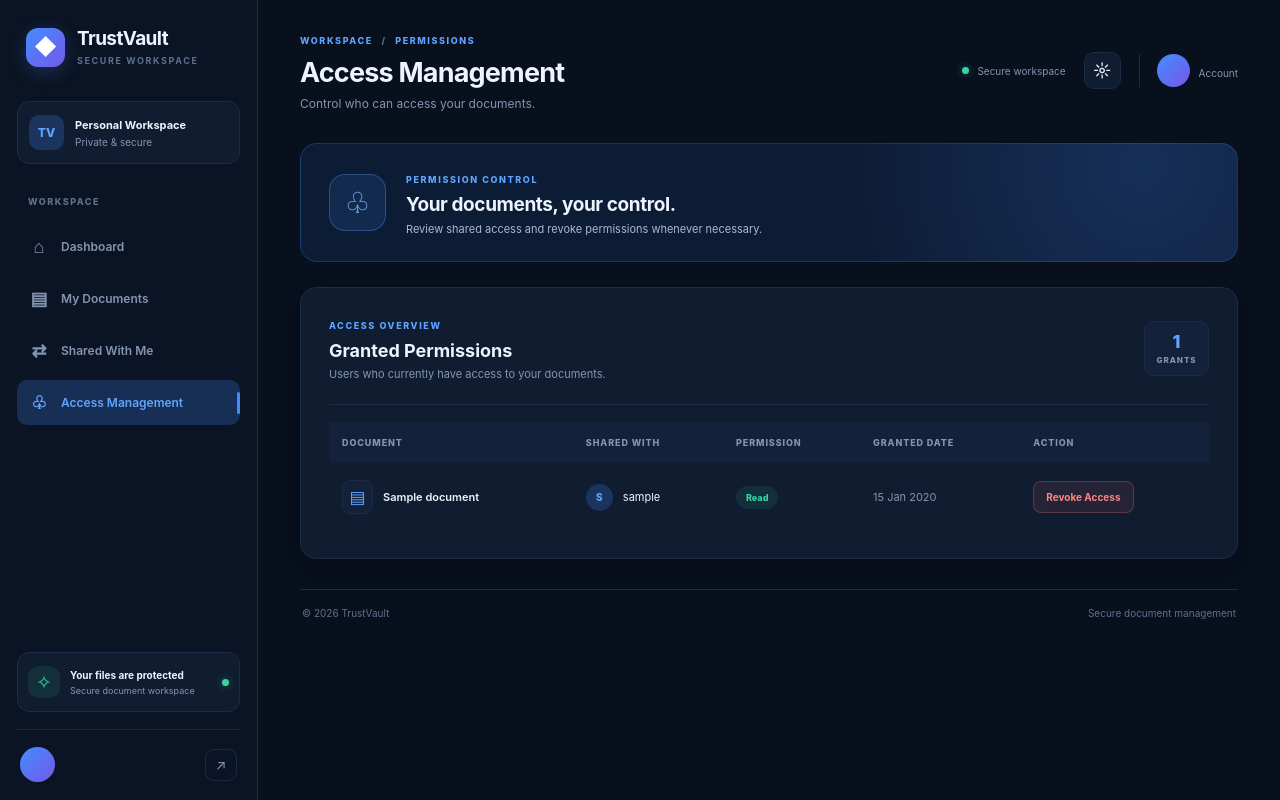
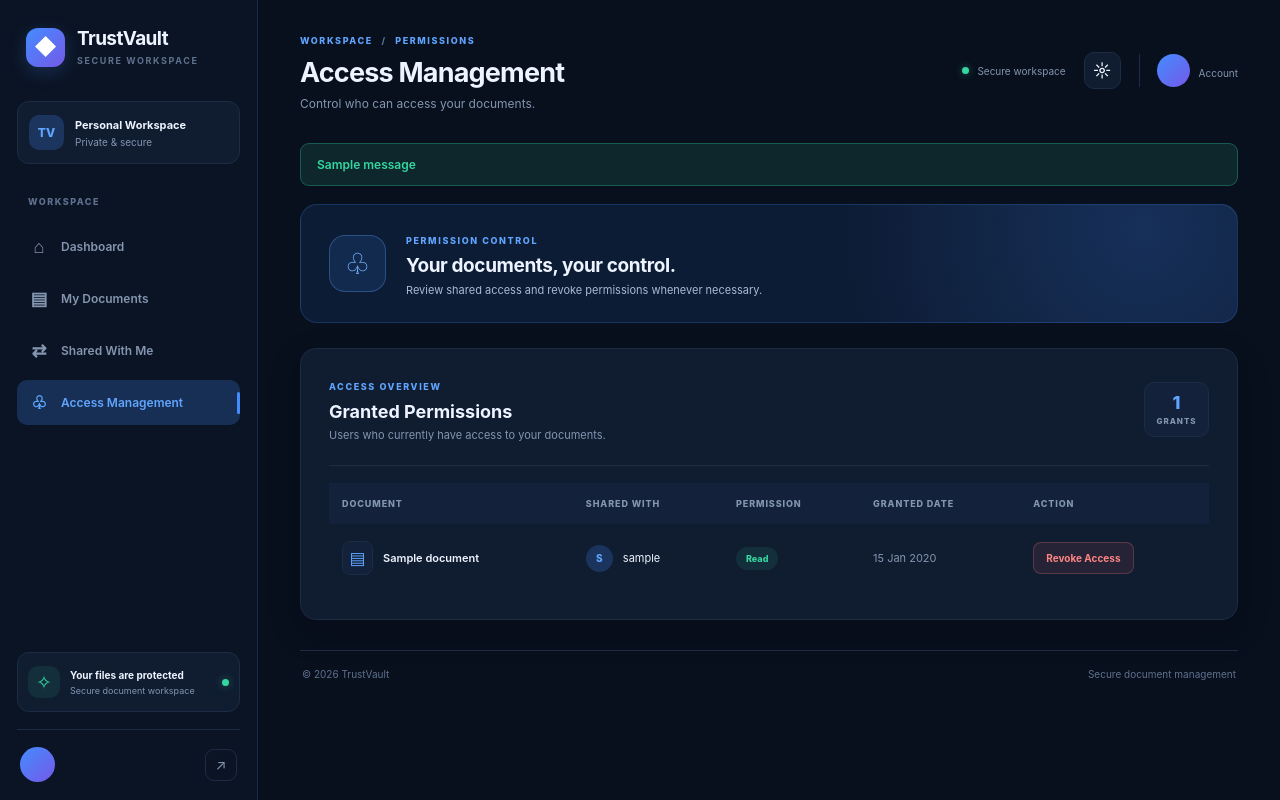
Before and after one commit to shaikruksana1328/TrustVault, a Django app: template documents/templates/documents/access_management.html in a window 1280 px wide. Run offline with Django 5.2, Linux system fonts and the light colour scheme; the template is opened without the code that fills it: values that come from a table or form of the project are taken from there, others are empty; tables that the repository leaves empty hold one stand-in row (values such as "Sample post"); one stand-in notice (Sample message) is shown.

Commit message:
Display permission revocation message in access management

```diff
--- a/documents/static/documents/access_management.css
+++ b/documents/static/documents/access_management.css
@@ -403,6 +403,28 @@ button {
 .top-user-copy span {
     color: var(--muted);
     font-size: 10px;
+}
+
+/* Success and error messages */
+
+.messages {
+    padding: 13px 16px;
+    margin-bottom: 18px;
+    border-radius: 9px;
+    font-size: 12px;
+    font-weight: 600;
+}
+
+.messages.success {
+    background: rgba(53, 214, 160, .12);
+    border: 1px solid rgba(53, 214, 160, .3);
+    color: #35d6a0;
+}
+
+.messages.error {
+    background: rgba(255, 115, 115, .12);
+    border: 1px solid rgba(255, 115, 115, .3);
+    color: #ff8585;
 }
 
 /* Hero */
--- a/documents/templates/documents/access_management.html
+++ b/documents/templates/documents/access_management.html
@@ -107,6 +107,13 @@
                 </div>
             </div>
         </header>
+        {% if messages %}
+            {% for message in messages %}
+                <div class="messages {{ message.tags }}">
+                    {{ message }}
+                </div>
+            {% endfor %}
+        {% endif %}
 
         <section class="access-hero">
             <div class="hero-icon">♧</div>
```
